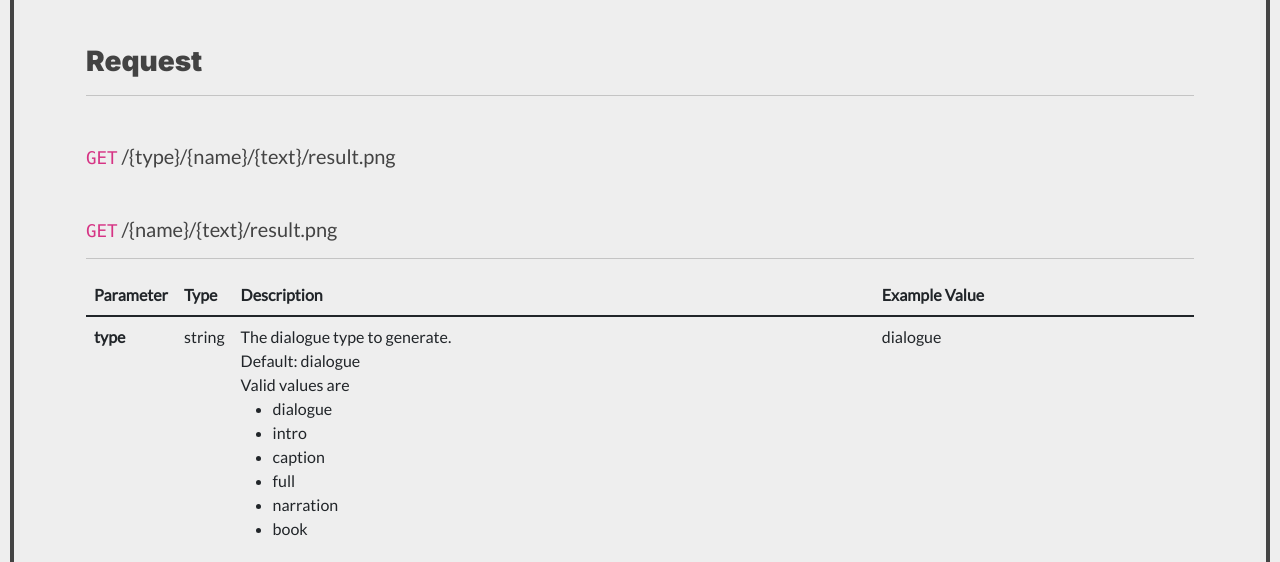
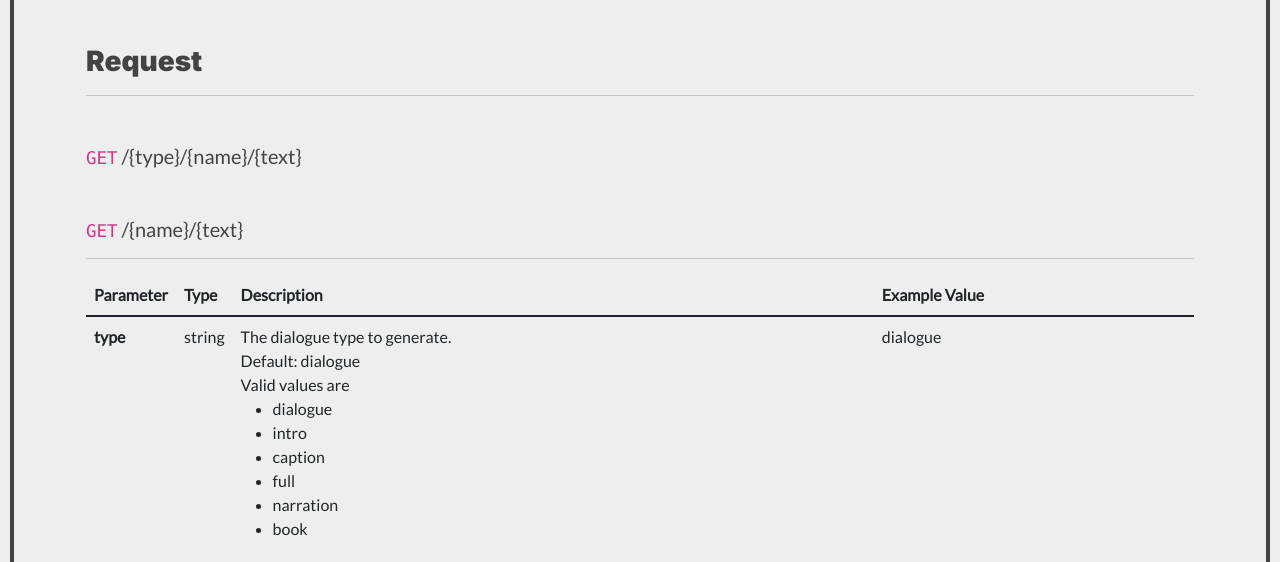
Before and after one commit to chaosspam/dl-dialogue-generator-api, a website: page index.html in a window 1280 px wide. Shown: the part 237-799 px from the top of the page. Drawn offline with nearby package versions, Linux system fonts and the light colour scheme.

Commit message:
Remove result.png from path

```diff
--- a/app.js
+++ b/app.js
@@ -16,7 +16,7 @@ app.get('/', (req, res) => {
   res.status(200).sendFile(path.join(__dirname, '/index.html'));
 });
 
-app.get('/:type/:name/:text/result.png', async (req, res) => {
+app.get('/:type/:name/:text', async (req, res) => {
 
   if (!fm) {
     await setupLookup();
--- a/index.html
+++ b/index.html
@@ -41,8 +41,8 @@
     <h3 class="mt-5">Request</h3>
     <hr />
 
-    <h4 class="h5 mt-5"><code>GET</code> /{type}/{name}/{text}/result.png</h4>
-    <h4 class="h5 mt-5"><code>GET</code> /{name}/{text}/result.png</h4>
+    <h4 class="h5 mt-5"><code>GET</code> /{type}/{name}/{text}</h4>
+    <h4 class="h5 mt-5"><code>GET</code> /{name}/{text}</h4>
     <hr />
     <table class="table">
       <thead>
```
